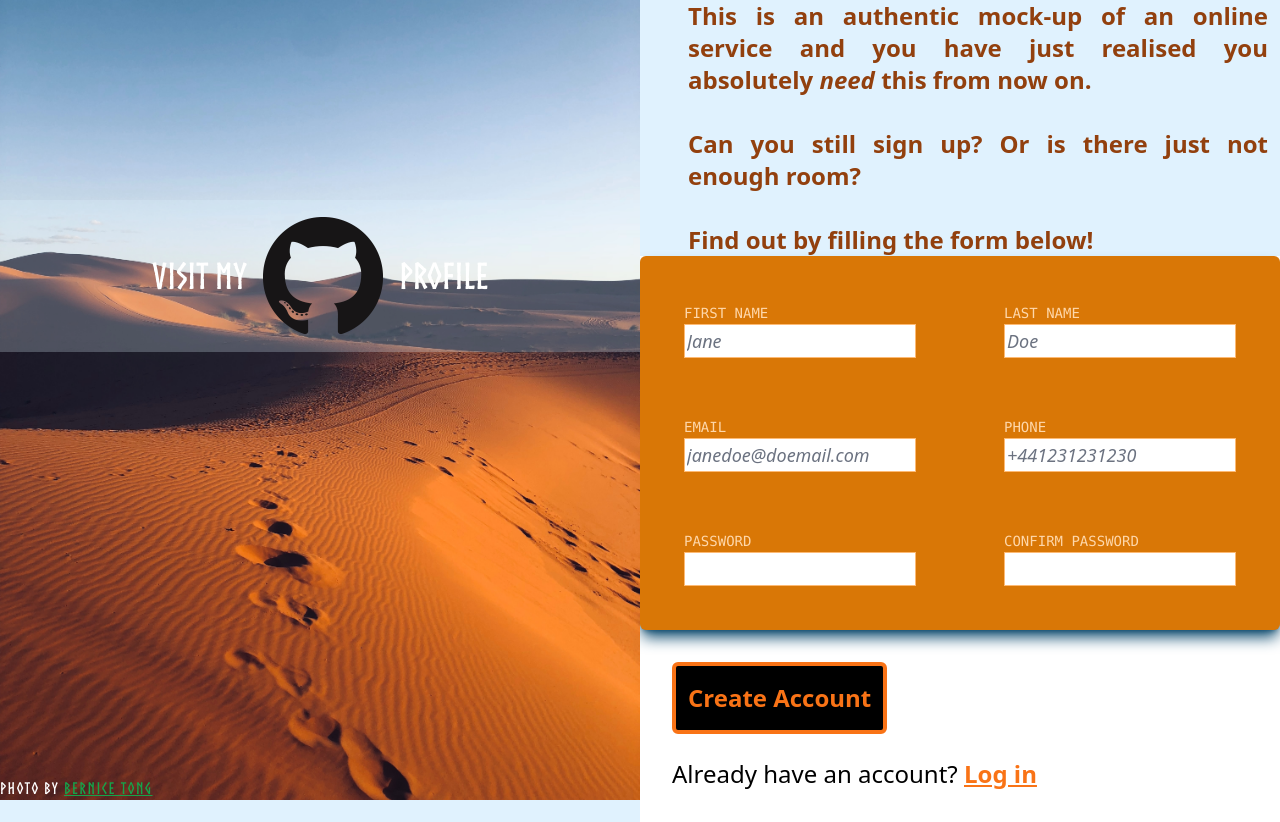
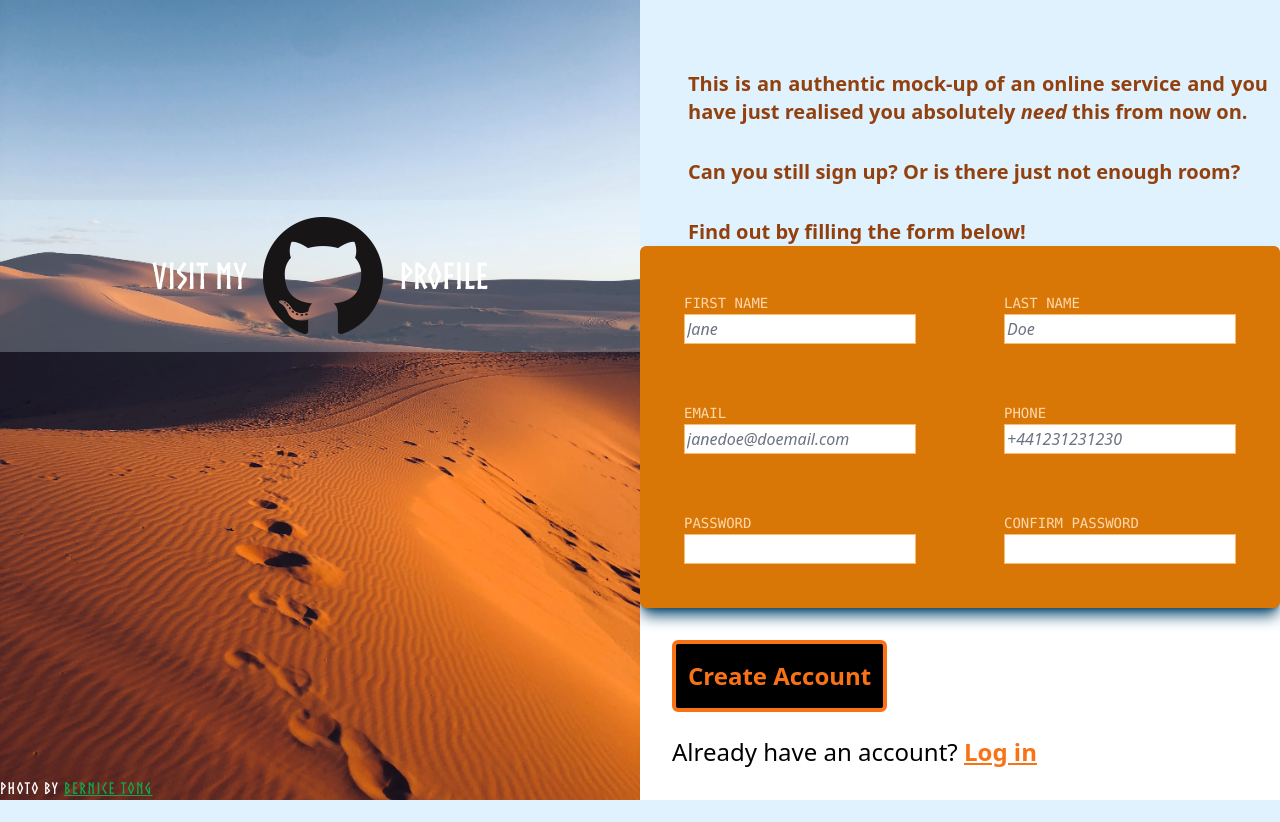
Before and after one commit to Rxthew/signupform, a website: page index.html in a window 1280 px wide. After the commit the page ends 800 px from the top, so only its background shows below. Drawn offline with Linux system fonts and the light colour scheme.

Commit message:
smaller fonts

```diff
--- a/index.html
+++ b/index.html
@@ -21,7 +21,7 @@
             <span class="absolute bottom-0 text-white tracking-widest">Photo by <a href="https://unsplash.com/@bernicehtong" class="text-green-600 underline">Bernice Tong</a></span>
         </div>
         <div id=formcontainer class="flex flex-col justify-stretch">
-            <div class="flex flex-col grow md:pl-12 md:pr-3 b-4 justify-end text-justify md:text-2xl text-amber-800 font-semibold">
+            <div class="flex flex-col grow md:pl-12 md:pr-3 b-4 justify-end text-justify md:text-xl text-amber-800 font-semibold">
                 <p>This is an authentic mock-up of an online service and you have just
                 realised you absolutely <em>need</em> this from now on.
                 </p>
@@ -34,31 +34,31 @@
                     <div class="flex flex-col md:flex-row md:space-x-16">
                         <div class="px-3 py-3">
                             <label for="name_input" class="font-mono uppercase text-sm text-orange-200">First Name</label>
-                            <input name="name_input" id="name_input" class="appearance-none rounded-none relative block w-full px-0.5 py-0.5 border border-orange-300 placeholder:italic placeholder:text-gray-500 focus:outline-none focus:border-lime-600 focus:invalid:bg-red-500 focus:z-10 text-sm md:text-lg" type="text" placeholder="Jane" onfocus="this.placeholder = ''" autocomplete="off" required="required">
+                            <input name="name_input" id="name_input" class="appearance-none rounded-none relative block w-full px-0.5 py-0.5 border border-orange-300 placeholder:italic placeholder:text-gray-500 focus:outline-none focus:border-lime-600 focus:invalid:bg-red-500 focus:z-10 text-sm md:text-base" type="text" placeholder="Jane" onfocus="this.placeholder = ''" autocomplete="off" required="required">
                         </div>
                         <div class="px-3 py-3">
                             <label for="lastn_input" class="font-mono uppercase text-sm text-orange-200">Last Name</label>
-                            <input name="lastn_input" id="lastn_input" class="appearance-none rounded-none relative block w-full px-0.5 py-0.5  border border-orange-300 placeholder:italic placeholder:text-gray-500 focus:outline-none focus:border-lime-600 focus:invalid:bg-red-500 focus:z-10 text-sm md:text-lg" type="text" placeholder="Doe" onfocus="this.placeholder = ''" autocomplete="off" required="required">
+                            <input name="lastn_input" id="lastn_input" class="appearance-none rounded-none relative block w-full px-0.5 py-0.5  border border-orange-300 placeholder:italic placeholder:text-gray-500 focus:outline-none focus:border-lime-600 focus:invalid:bg-red-500 focus:z-10 text-sm md:text-base" type="text" placeholder="Doe" onfocus="this.placeholder = ''" autocomplete="off" required="required">
                         </div>
                     </div>
                     <div class="flex flex-col md:flex-row md:space-x-16">
                         <div class="px-3 py-3">
                             <label for="email_input" class="font-mono uppercase text-orange-200 text-sm">Email</label>
-                            <input name="email_input" id="email_input" class="appearance-none rounded-none relative block w-full px-0.5 py-0.5 border border-orange-300 placeholder:italic placeholder:text-gray-500 focus:outline-none focus:border-lime-600 focus:invalid:bg-red-500 focus:z-10 text-sm md:text-lg" type="email" placeholder="janedoe@doemail.com" onfocus="this.placeholder = ''" autocomplete="off" required="required">
+                            <input name="email_input" id="email_input" class="appearance-none rounded-none relative block w-full px-0.5 py-0.5 border border-orange-300 placeholder:italic placeholder:text-gray-500 focus:outline-none focus:border-lime-600 focus:invalid:bg-red-500 focus:z-10 text-sm md:text-base" type="email" placeholder="janedoe@doemail.com" onfocus="this.placeholder = ''" autocomplete="off" required="required">
                         </div>
                         <div class="px-3 py-3">
                             <label for="phone" class="font-mono uppercase text-sm text-orange-200">Phone</label>
-                            <input name="phone" id="phone" class="appearance-none rounded-none relative block w-full px-0.5 py-0.5 border border-orange-300 placeholder:italic placeholder:text-gray-500 focus:outline-none focus:border-lime-600 focus:invalid:bg-red-500 focus:z-10 text-sm md:text-lg" type="text" placeholder="+441231231230" onfocus="this.placeholder = ''" pattern="^\+?[0-9]{3}-?[0-9]{6,12}" autocomplete="off" required="required">
+                            <input name="phone" id="phone" class="appearance-none rounded-none relative block w-full px-0.5 py-0.5 border border-orange-300 placeholder:italic placeholder:text-gray-500 focus:outline-none focus:border-lime-600 focus:invalid:bg-red-500 focus:z-10 text-sm md:text-base" type="text" placeholder="+441231231230" onfocus="this.placeholder = ''" pattern="^\+?[0-9]{3}-?[0-9]{6,12}" autocomplete="off" required="required">
                         </div>
                     </div>
                     <div class="flex flex-col md:flex-row md:space-x-16">
                         <div class="px-3 py-3">
                             <label for="pword_input" class="font-mono uppercase text-sm text-orange-200">Password</label>
-                            <input name="pword_input" id="pword_input" class="appearance-none rounded-none relative block w-full px-0.5 py-0.5 border border-orange-300 focus:outline-none focus:border-lime-600 focus:invalid:bg-red-500 focus:z-10 text-sm md:text-lg" type="password" minlength="8" autocomplete="off" required="required">
+                            <input name="pword_input" id="pword_input" class="appearance-none rounded-none relative block w-full px-0.5 py-0.5 border border-orange-300 focus:outline-none focus:border-lime-600 focus:invalid:bg-red-500 focus:z-10 text-sm md:text-base" type="password" minlength="8" autocomplete="off" required="required">
                         </div>
                         <div class="px-3 py-3">
                             <label for="confirm" class="font-mono uppercase text-sm text-orange-200">Confirm Password</label>
-                            <input name="confirm" id="confirm" class="appearance-none rounded-none relative block w-full px-0.5 py-0.5 border border-orange-300 focus:outline-none focus:border-lime-600 focus:invalid:bg-red-500 focus:z-10 text-sm md:text-lg" type="password" minlength="8" autocomplete="off" required="required">
+                            <input name="confirm" id="confirm" class="appearance-none rounded-none relative block w-full px-0.5 py-0.5 border border-orange-300 focus:outline-none focus:border-lime-600 focus:invalid:bg-red-500 focus:z-10 text-sm md:text-base" type="password" minlength="8" autocomplete="off" required="required">
                         </div>
                     </div>
                 </div>
```
Also changed, not shown: output.css.
